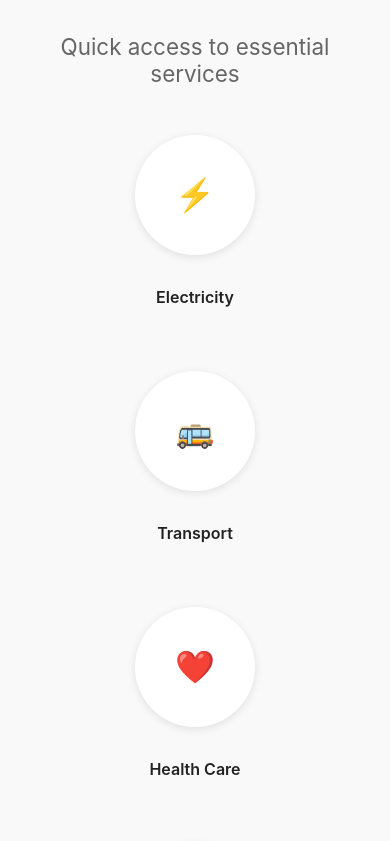
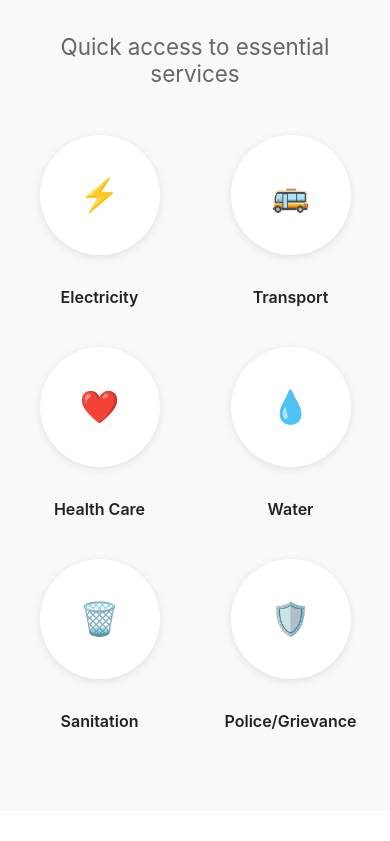
Before and after one commit to SubhashRelangi/RiseVoice, a React (Create React App) app in the folder frontend/: page / in a window 390 px wide. Shown: the part 2763-3604 px from the top of the page. Built offline with nearby package versions, Linux system fonts and the light colour scheme.

Commit message:
style: Adjust Services grid for mobile responsiveness

```diff
--- a/frontend/src/StyleSheets/HomeStyles/Services.css
+++ b/frontend/src/StyleSheets/HomeStyles/Services.css
@@ -69,3 +69,11 @@
   font-weight: 600;
   color: #222;
 }
+
+/* ✅ Force 2 services per row on mobile */
+@media (max-width: 600px) {
+  .services-grid {
+    grid-template-columns: repeat(2, 1fr);
+    gap: 1.5rem; /* smaller spacing for mobile */
+  }
+}
```
